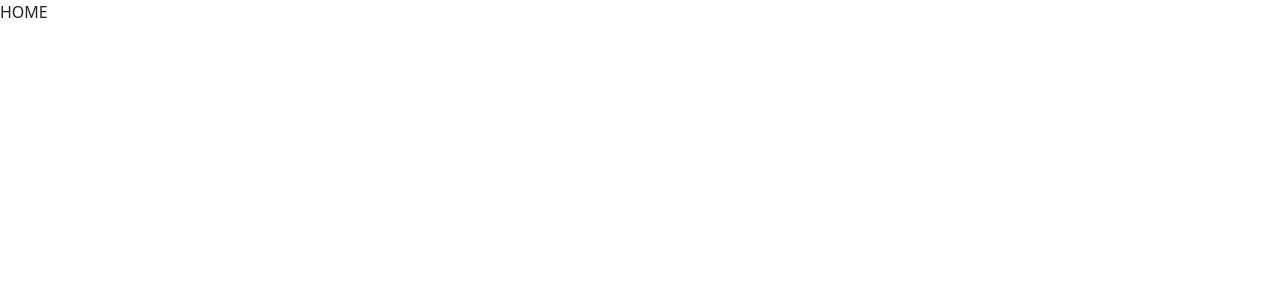
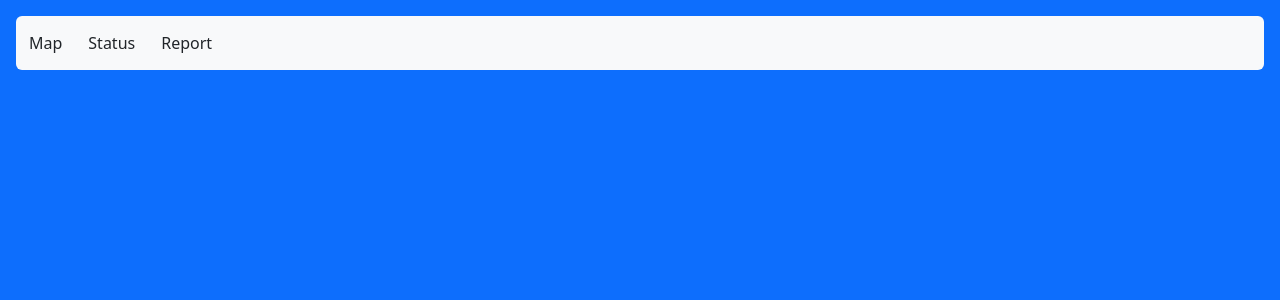
Before and after one commit to abaig08/cloud-dash, a React (Create React App) app in the folder frontend/: page /home in a window 1280 px wide. Shown: the top 300 px of the page. Built offline with nearby package versions, Linux system fonts and the light colour scheme.

Commit message:
home page -start

```diff
--- a/frontend/src/Home.js
+++ b/frontend/src/Home.js
@@ -1,9 +1,24 @@
 import React from 'react'
+import { Link } from 'react-router-dom'
 
 function Home() {
   return (
-    <div>
-      HOME
+    <div className=' bg-primary vh-100 p-3'>
+        <nav class="navbar navbar-expand-sm bg-light navbar-light rounded-2">
+          <ul class="navbar-nav">
+            <li class="nav-item active">
+            <Link to="/" className='btn btn-default w-100  text-decoration-none'>Map</Link>
+            </li>
+            <li class="nav-item active">
+            <Link to="/" className='btn btn-default w-100  text-decoration-none'>Status</Link>
+            </li>
+            <li class="nav-item active">
+            <Link to="/" className='btn btn-default w-100  text-decoration-none'>Report</Link>
+            </li>
+
+
+          </ul>
+        </nav>
     </div>
   )
 }
```
Also changed, not shown: frontend/src/setupTests.js (deleted, +0 -5 lines).
